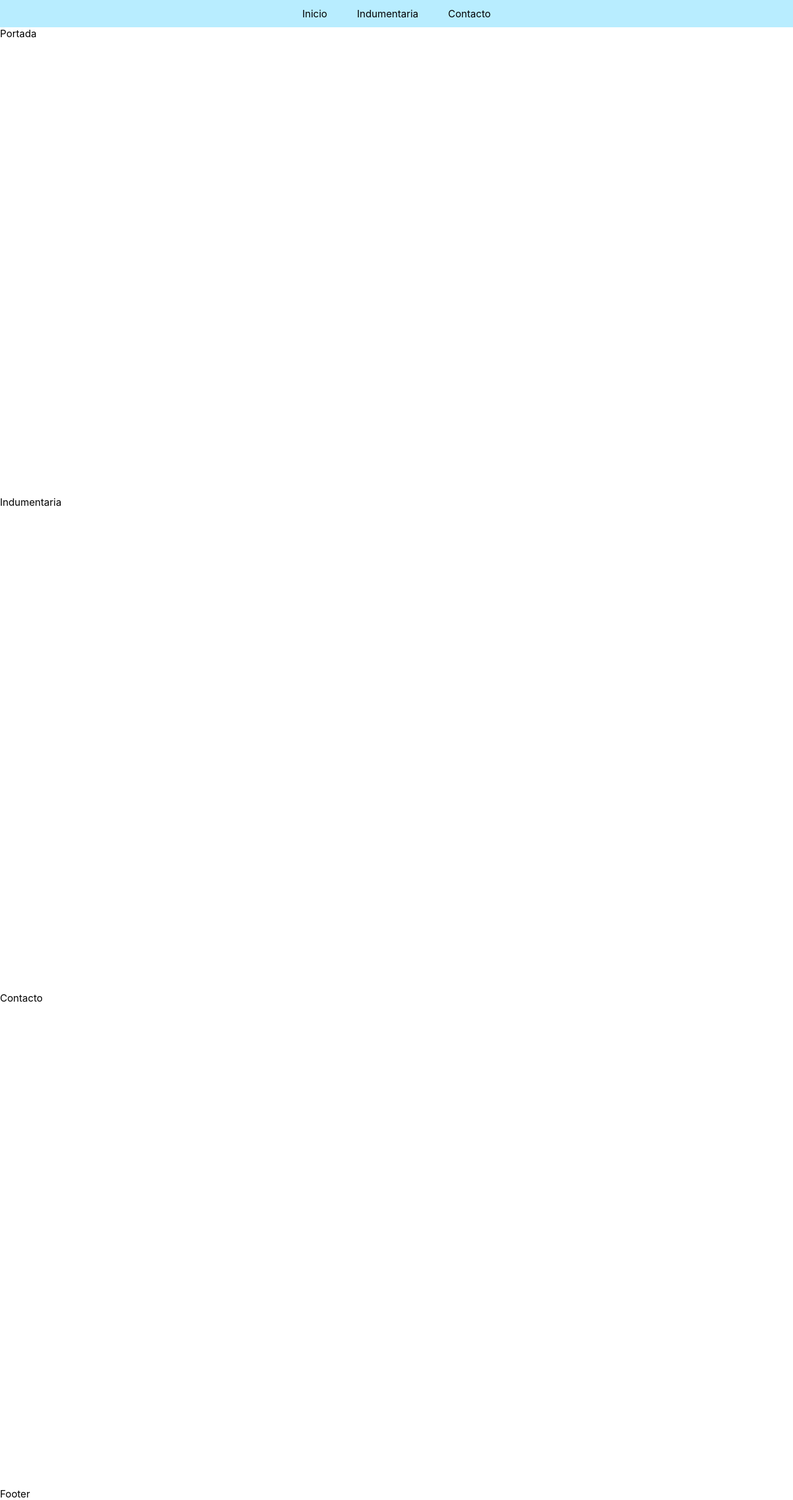
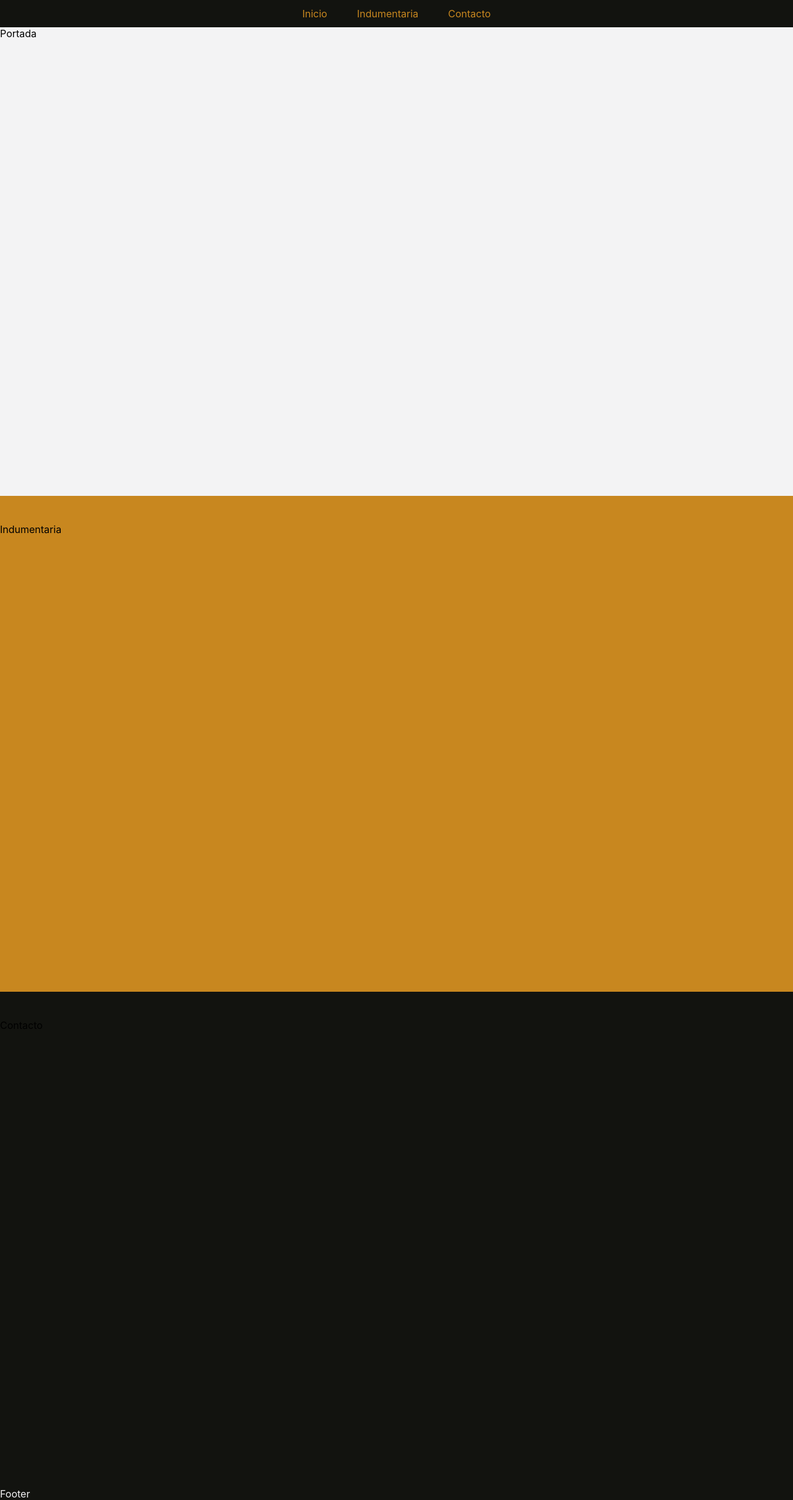
Before and after one commit to Max-021/maximilianoind, a React (Create React App) app: page / in a window 1280 px wide. Shown: the whole page at 62% size. Built offline with nearby package versions, Linux system fonts and the light colour scheme; the HTML template or start-up script is replaced by a standard one.

Commit message:
cambios en colores y disposicion general de la pagina completa

```diff
--- a/src/components/footer/Footer.js
+++ b/src/components/footer/Footer.js
@@ -2,7 +2,7 @@ import React from 'react'
 
 const Footer = () => {
   return (
-    <div>Footer</div>
+    <footer>Footer</footer>
   )
 }
 
--- a/src/components/navBar/Navbar.js
+++ b/src/components/navBar/Navbar.js
@@ -13,9 +13,6 @@ const Navbar = () => {
   >
         <nav className='nav-list'>
             {links.map((link,index) => (
-              // <NavLink key={index} to={`#${link.url}`} className={({ isActive }) => (isActive ? 'nav-list-item active_navlink' : 'nav-list-item')} end>
-              //     {link.name}
-              //   </NavLink>
               <a key={index} href={`#${link.url}`}>{link.name}</a>
             ))}
         </nav>
--- /dev/null
+++ b/src/hoc/SectionContainer.js
@@ -0,0 +1,35 @@
+import React, {useEffect, useState}  from 'react'
+
+const SectionContainer = (props) => {
+  const [customHeight, setCustomHeight] = useState(0);
+  const responsiveSize = 900;
+
+  const adjustResponsivePadding = () => {
+    if(window.innerWidth < responsiveSize) {
+      setCustomHeight(0)
+    } else{
+      const navHeight = document.querySelector('.nav-container').clientHeight;
+      setCustomHeight(navHeight)
+    }
+  }
+
+  useEffect(()=> {
+    const initialNavHeight = document.querySelector('.nav-container').clientHeight;
+    window.addEventListener('resize', adjustResponsivePadding);
+      if(window.innerWidth < responsiveSize) {
+        setCustomHeight(0)
+      } else {
+        setCustomHeight(initialNavHeight);
+      }
+  }, [])
+
+  return (
+    <>
+        <div className={props.claseSeccion} id={props.nombreSeccion} style={{paddingTop:`${customHeight}px`, minHeight: `calc(100vh - ${customHeight}px)`}}>
+            {props.children}
+        </div>
+    </>
+  )
+}
+
+export default SectionContainer
--- a/src/sass/App.scss
+++ b/src/sass/App.scss
@@ -1,5 +1,3 @@
-
-
 //mixins
 @mixin center-flex($direction: row,$main: center, $cross: center) {
     display: flex;
@@ -11,25 +9,32 @@
     width:100%;
     height: 100%;
 }
+
+//variables
+$lightColor: #f3f3f4;
+$darkColor: #12130f;
+$firstColor: #C8871F;
+
 //general
+html{
+    scroll-behavior: smooth;
+}
 a{
     text-decoration: none;
     color: black;
 }
 
 //main styling
-
-.section {
-    min-height: 100vh;
+section{
+    height: 100%;
 }
-
 //navbar
 .nav-container {
-    position: absolute;
+    position: fixed;
     width: 100%;
     z-index: 10;
     @include center-flex();
-    background-color: #b8edff;
+    background-color: $darkColor;
     // box-shadow: 0 8px 32px 0 rgba( 31, 38, 135, 0.37 );
     backdrop-filter: blur( 3px );
 }
@@ -37,15 +42,33 @@ a{
     padding: 12px 0;
     @include center-flex(row, center,center);
     gap: 48px;
+    a {
+        color: $firstColor;
+    }
 }
 
-
+//portada
+.sect-portada {
+    background-color: $lightColor;
+}
+//indumentaria
+.sect-ind {
+    background-color: $firstColor;
+}
+//contacto
+.sect-contacto {
+    background-color: $darkColor;
+}
+//footer
+footer {
+    background-color: $darkColor;
+    color: $lightColor;
+}
 
 //MEDIA QUERYS
 
 @media screen and (max-width: 900px) {
     .nav-container {
-        position: fixed;
         bottom: 0;
     }
     .nav-list {
--- a/src/sections/Contacto.js
+++ b/src/sections/Contacto.js
@@ -1,8 +1,11 @@
 import React from 'react'
+import SectionContainer from '../hoc/SectionContainer'
 
 const Contacto = () => {
   return (
-    <div id='contacto' className='section'>Contacto</div>
+    <SectionContainer claseSeccion={'sect-contacto'} nombreSeccion={'contacto'}>
+      <div className='section'>Contacto</div>
+    </SectionContainer>
   )
 }
 
--- a/src/sections/Indumentaria.js
+++ b/src/sections/Indumentaria.js
@@ -1,8 +1,11 @@
 import React from 'react'
+import SectionContainer from '../hoc/SectionContainer'
 
 const Indumentaria = () => {
   return (
-    <div id='indumentaria' className='section'>Indumentaria</div>
+    <SectionContainer claseSeccion={'sect-ind'} nombreSeccion={'indumentaria'}>
+      <div className='section'>Indumentaria</div>
+    </SectionContainer>
   )
 }
 
--- a/src/sections/Portada.js
+++ b/src/sections/Portada.js
@@ -1,36 +1,15 @@
-import React, {useEffect, useState} from 'react'
-
-
-
+import React from 'react'
+import SectionContainer from '../hoc/SectionContainer'
 
 
 const Portada = () => {
-  const [customHeight, setCustomHeight] = useState(0);
-  const responsiveSize = 900;
-
-  const adjustResponsivePadding = () => {
-    if(window.innerWidth < responsiveSize) {
-      setCustomHeight(0)
-    } else{
-      const navHeight = document.querySelector('.nav-container').clientHeight;
-      setCustomHeight(navHeight)
-    }
-  }
-
-  useEffect(()=> {
-    const initialNavHeight = document.querySelector('.nav-container').clientHeight;
-    window.addEventListener('resize', adjustResponsivePadding);
-      if(window.innerWidth < responsiveSize) {
-        setCustomHeight(0)
-      } else {
-        setCustomHeight(initialNavHeight);
-      }
-  }, [])
 
   return (
-    <div id='portada' className='section' style={{paddingTop:`${customHeight}px`, minHeight: `calc(100vh - ${customHeight}px)`}}>
-      Portada
+    <SectionContainer claseSeccion={'sect-portada'} nombreSeccion={'portada'}>
+      <div className='section sect-portada'>
+        Portada
       </div>
+    </SectionContainer>
   )
 }
 
```
